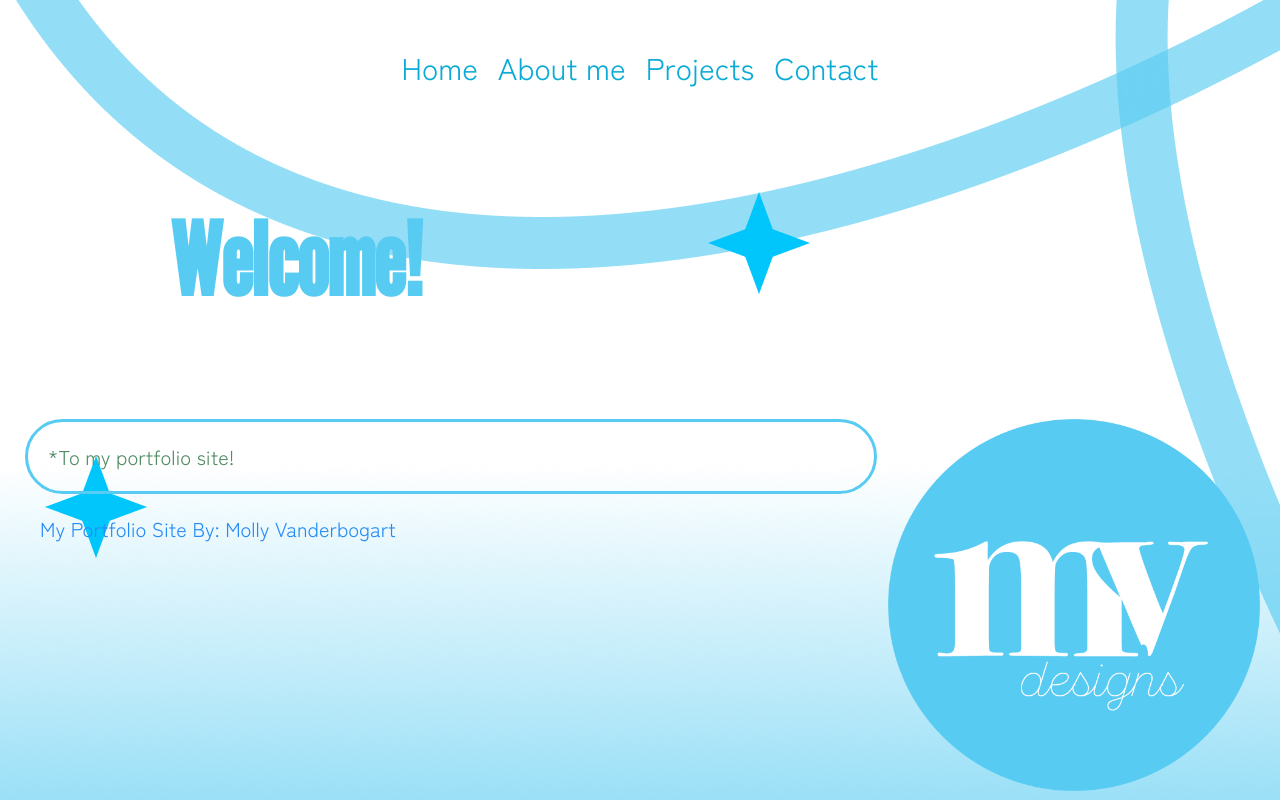
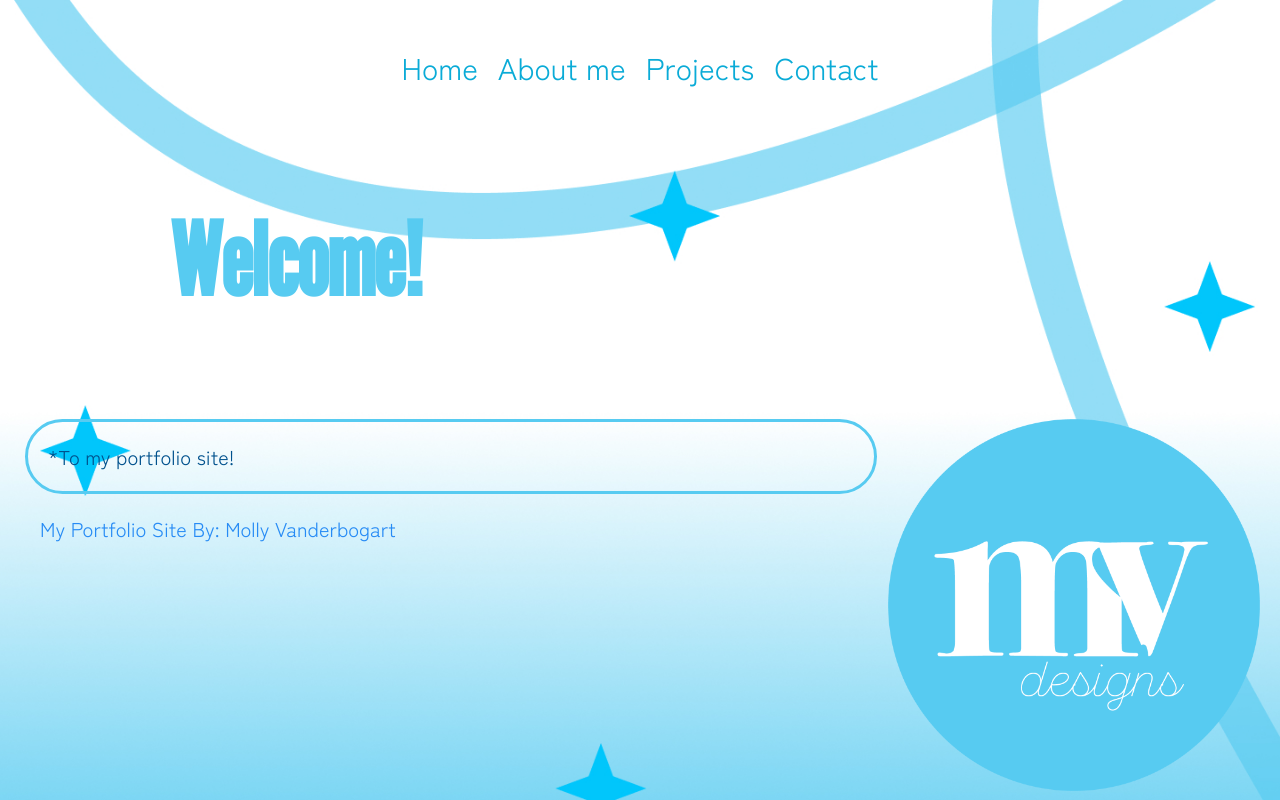
Before and after one commit to VanderMolly/WebPageProject, a plain HTML site: page index.html in a window 1280 px wide. Drawn offline with nearby package versions, Linux system fonts and the light colour scheme.

Commit message:
change background size

```diff
--- a/style.css
+++ b/style.css
@@ -51,10 +51,11 @@ body {
     padding: 10px;
     background-color: aliceblue;
     background-image: url(Background\ Image/Home.jpg);
+    background-size: cover;
 }
 
 .aboutme ,.aboutme1, .aboutme2 {
-    color: rgb(82, 141, 100);
+    color: rgb(0, 82, 141);
     border-style: solid;
     border-width: 3px;
     border-color: rgb(87, 203, 241);
```
